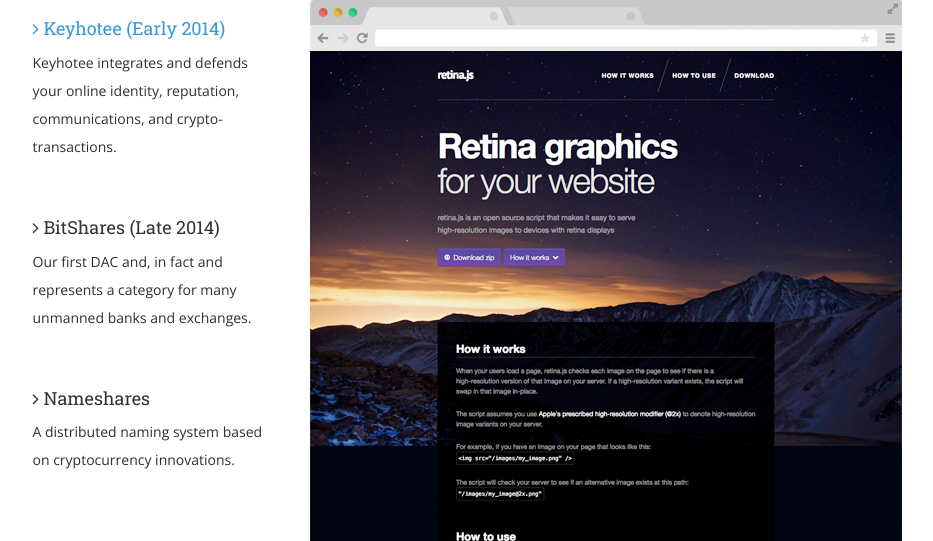
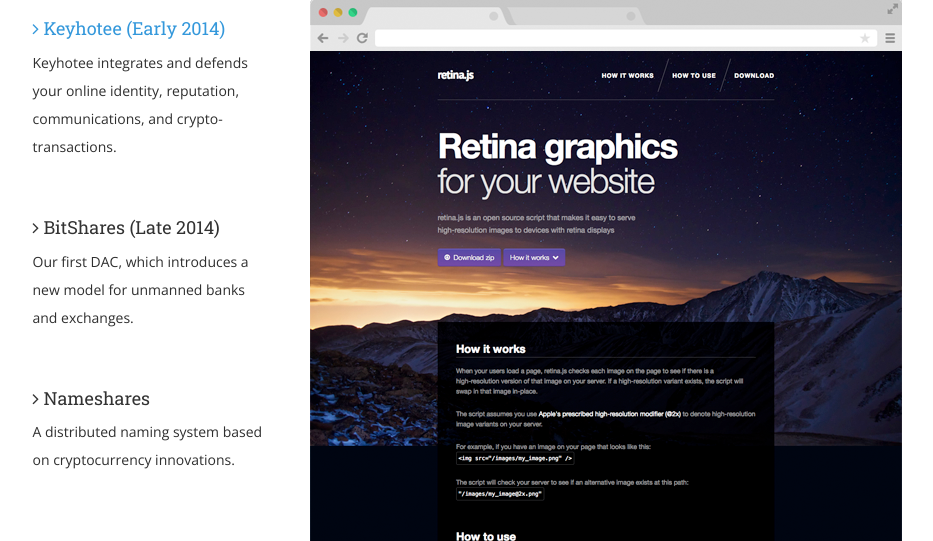
Before and after one commit to super3/invictus.io, a PHP site: page / in a window 1280 px wide. Shown: the part 1847-2388 px from the top of the page, without its empty margins (150-1083 px from the left). Run offline with PHP 8.4, Linux system fonts and the light colour scheme; some libraries are stand-ins or nearby versions.

Commit message:
Update index.php
Rephrase

```diff
--- a/index.php
+++ b/index.php
@@ -113,7 +113,7 @@
 
 			              <li><a href="#tab2">
 							  	<h4><i class="fa fa-angle-right"></i> BitShares (Late 2014)</h4>
-							  	<p>Our first DAC and, in fact and represents a category for many unmanned banks and exchanges.</p>
+							  	<p>Our first DAC, which introduces a new model for unmanned banks and exchanges.</p>
 						  </a></li>
 
 			              <li class=""><a href="#tab3">
```
